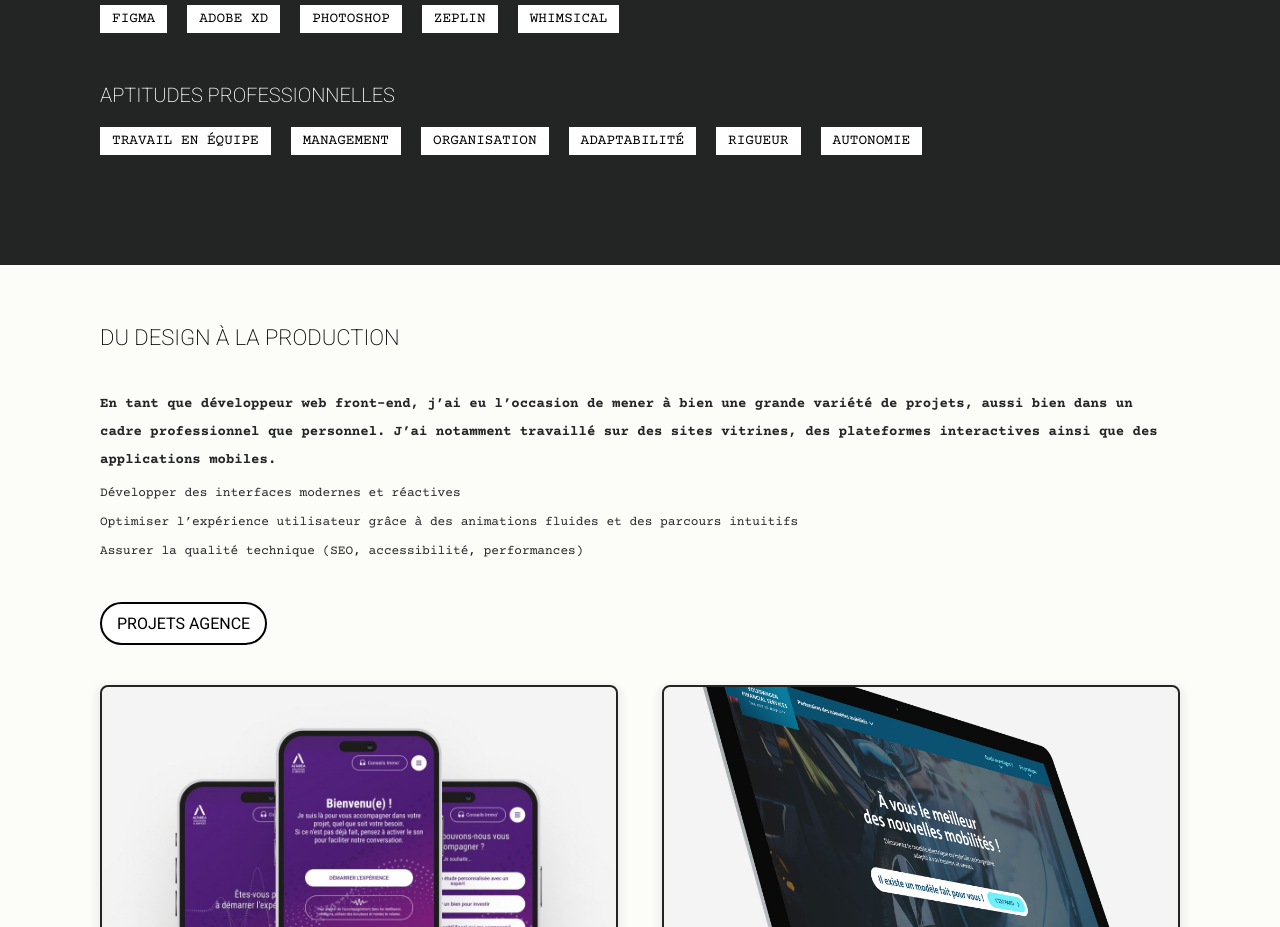
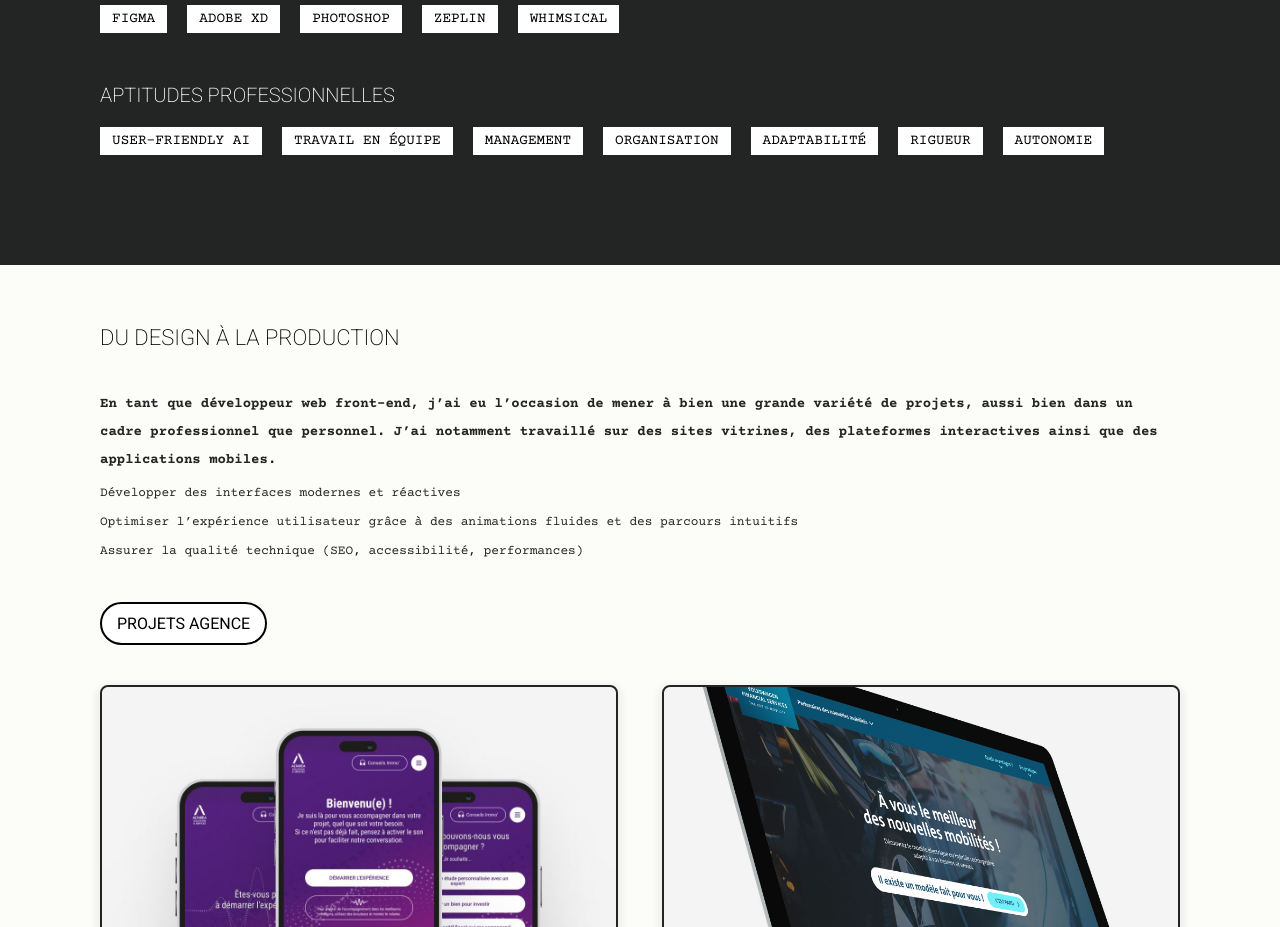
Before and after one commit to tituan/frontend-portfolio-boisard-2025, a Next.js app: page / in a window 1280 px wide. Shown: the part 1900-2827 px from the top of the page. Built offline with nearby package versions, Linux system fonts and the light colour scheme.

Commit message:
add ai friendly

```diff
--- a/components/Skill.js
+++ b/components/Skill.js
@@ -97,6 +97,9 @@ export default function Skill() {
                 </h3>
                 <div className="skill__category__list">
                     <div className="skill__category__list__text">
+                        User-friendly AI
+                    </div>
+                    <div className="skill__category__list__text">
                         Travail en équipe
                     </div>
                     <div className="skill__category__list__text">
```
